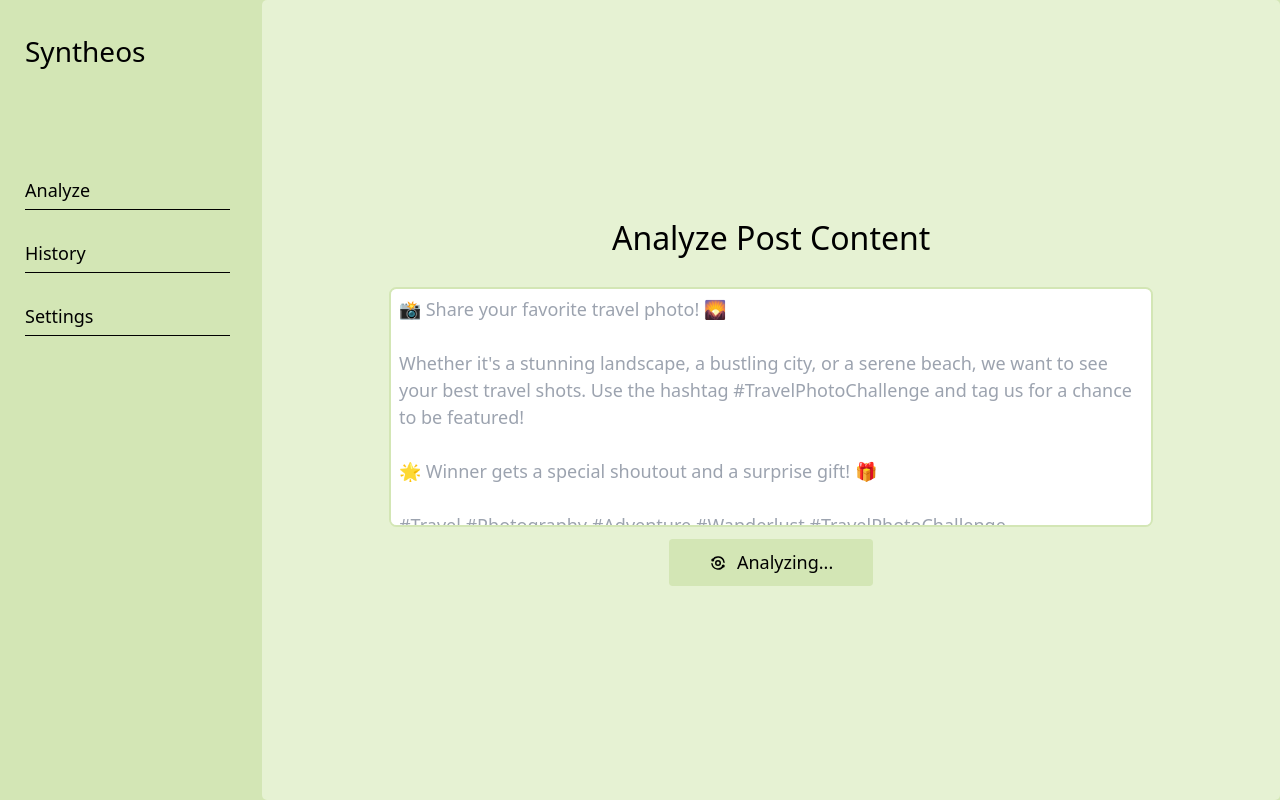
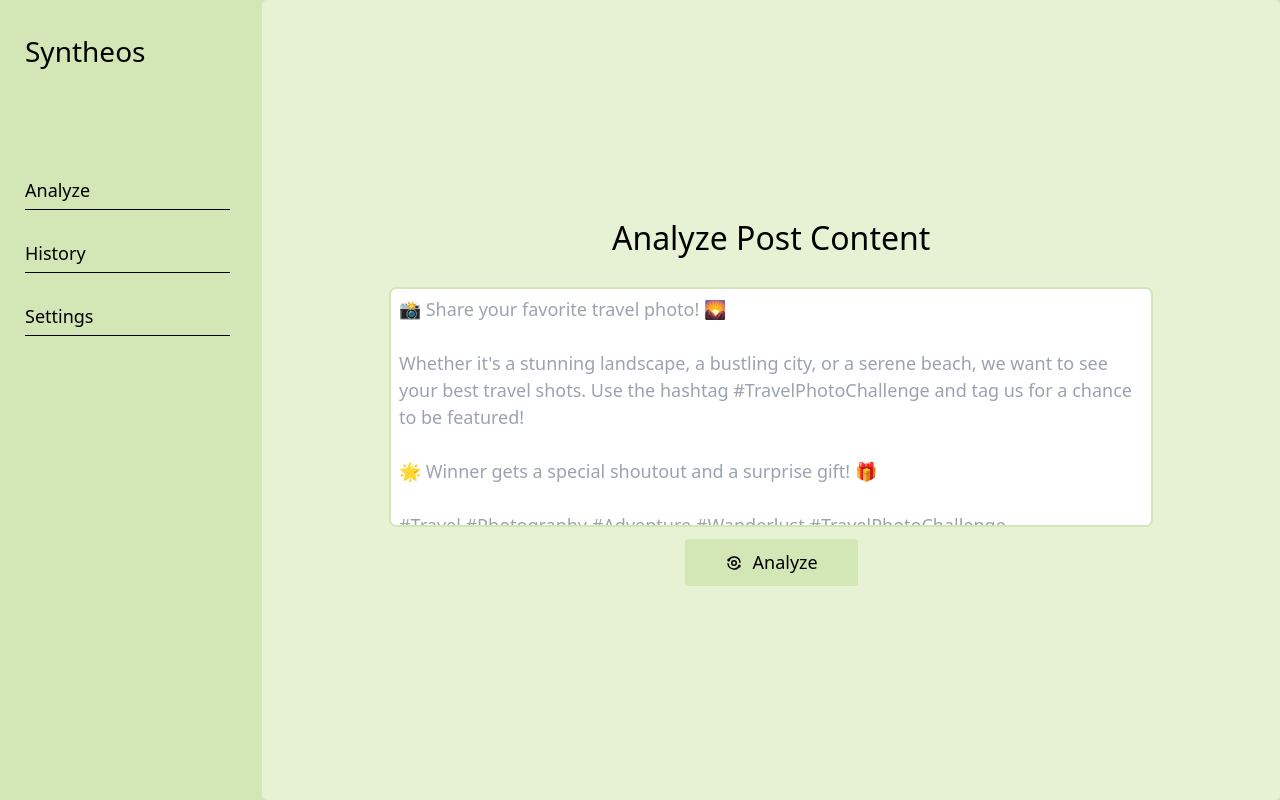
Before and after one commit to Orisabiyi/syntheos, a React (Vite) app: page /dashboard/analyzer in a window 1280 px wide. Built offline with nearby package versions, Linux system fonts and the light colour scheme.

Commit message:
chore: update button text rendering

```diff
--- a/src/pages/Analyzer.jsx
+++ b/src/pages/Analyzer.jsx
@@ -72,7 +72,7 @@ export default function Analyzer() {
             disabled={isLoading}
           >
             <TbAnalyze />
-            <span>{isLoading ? "Analyze" : "Analyzing..."}</span>
+            <span>{isLoading ? "Analyzing..." : "Analyze"}</span>
           </button>
         </form>
       )}
```
